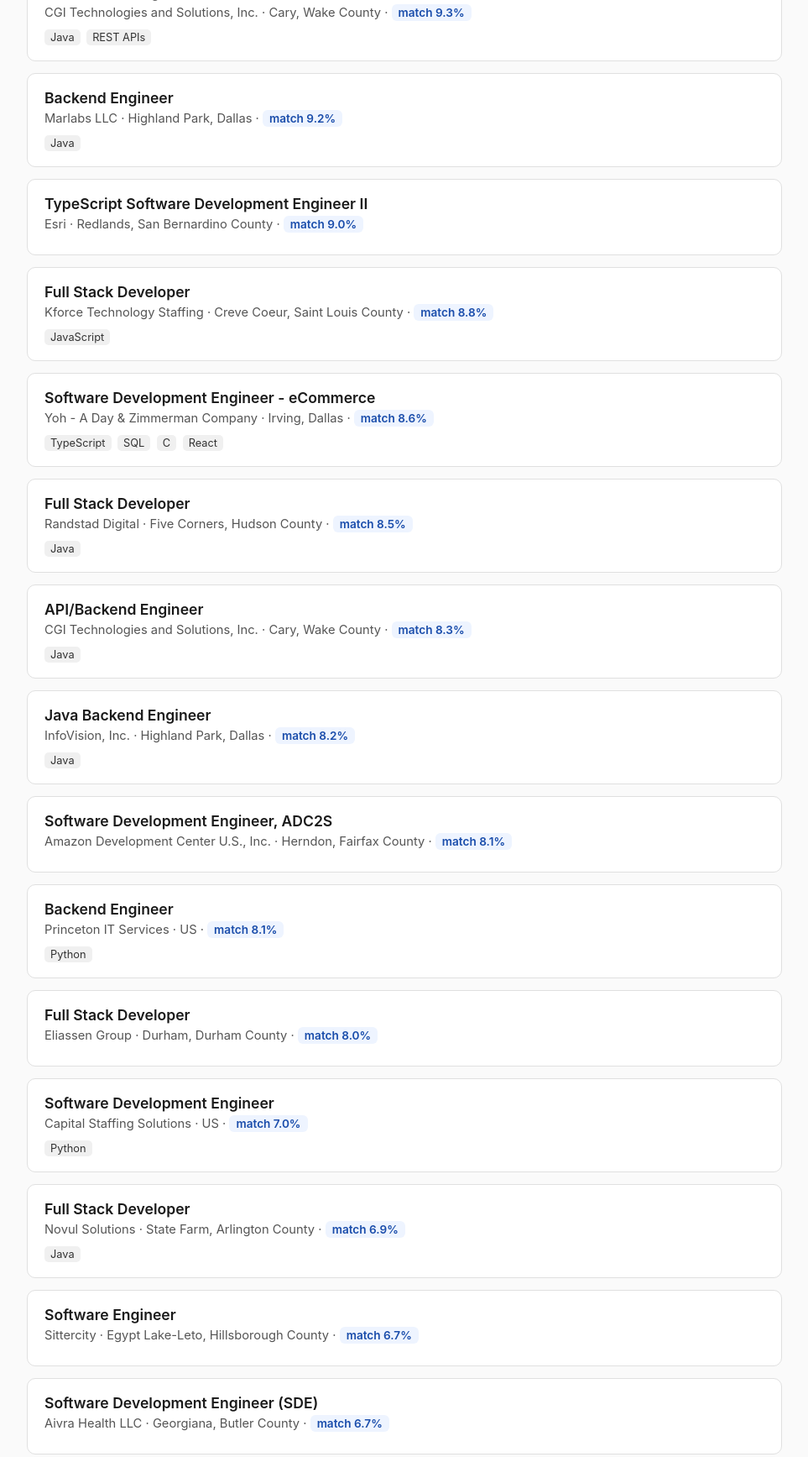
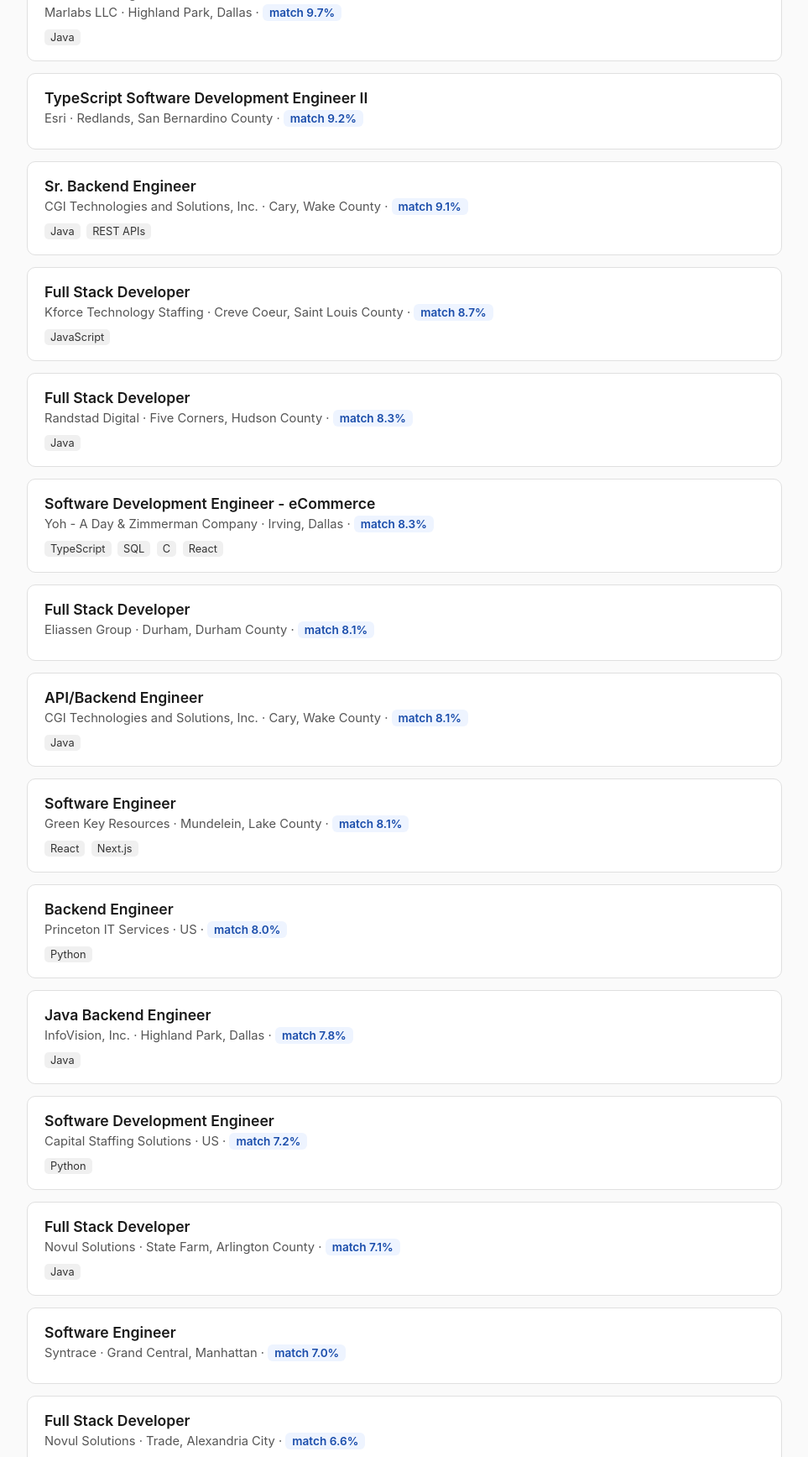
Before and after one commit to philipIsmail/job-matcher, a plain HTML site: page docs/index.html in a window 1280 px wide. Shown: the part 535-2270 px from the top of the page at 84% size, without its empty margins (158-1121 px from the left). Drawn offline with Linux system fonts and the light colour scheme.

Commit message:
Update daily job matches

```diff
--- a/docs/index.html
+++ b/docs/index.html
@@ -25,14 +25,14 @@
 </head>
 <body>
   <h1>Daily Job Matches</h1>
-  <div class="updated">Last updated: 2026-11-19 19:55 UTC · 20 jobs ranked</div>
+  <div class="updated">Last updated: 2026-11-20 19:35 UTC · 20 jobs ranked</div>
 
 
 
     <div class="job">
-      <div class="job-title"><a href="https://www.adzuna.com/land/ad/5970449937?se=_hDKGVPk8RGAvJnbPgF_oA&utm_medium=api&utm_source=84fd4a8d&v=95C72A89E2C11DF9C3A88D6E769C33A5A5CCA6DC" target="_blank">Backend Engineer</a></div>
+      <div class="job-title"><a href="https://www.adzuna.com/land/ad/5970449937?se=Wn67eRnl8RGB-bDIy5dDgQ&utm_medium=api&utm_source=84fd4a8d&v=95C72A89E2C11DF9C3A88D6E769C33A5A5CCA6DC" target="_blank">Backend Engineer</a></div>
       <div class="job-meta">LanceSoft Inc. &middot; US
-        &middot; <span class="score">match 14.3%</span>
+        &middot; <span class="score">match 14.9%</span>
       </div>
 
       <div class="skills">
@@ -46,9 +46,9 @@
     </div>
 
     <div class="job">
-      <div class="job-title"><a href="https://www.adzuna.com/land/ad/5814187240?se=_hDKGVPk8RGAvJnbPgF_oA&utm_medium=api&utm_source=84fd4a8d&v=B8CA06CE8DC19DD6E4B54C3450FA5D1CDCCC4E3E" target="_blank">AWS Backend Engineer</a></div>
+      <div class="job-title"><a href="https://www.adzuna.com/land/ad/5814187240?se=Wn67eRnl8RGB-bDIy5dDgQ&utm_medium=api&utm_source=84fd4a8d&v=B8CA06CE8DC19DD6E4B54C3450FA5D1CDCCC4E3E" target="_blank">AWS Backend Engineer</a></div>
       <div class="job-meta">Princeton IT Services &middot; Frazer, Chester County
-        &middot; <span class="score">match 12.7%</span>
+        &middot; <span class="score">match 13.8%</span>
       </div>
 
       <div class="skills">
@@ -60,9 +60,9 @@
     </div>
 
     <div class="job">
-      <div class="job-title"><a href="https://www.adzuna.com/land/ad/5954381910?se=_hDKGVPk8RGAvJnbPgF_oA&utm_medium=api&utm_source=84fd4a8d&v=D29D4120D9FE2CFC1778401F64E52CBB7E42C690" target="_blank">Java Backend Engineer</a></div>
+      <div class="job-title"><a href="https://www.adzuna.com/land/ad/5954381910?se=Wn67eRnl8RGB-bDIy5dDgQ&utm_medium=api&utm_source=84fd4a8d&v=D29D4120D9FE2CFC1778401F64E52CBB7E42C690" target="_blank">Java Backend Engineer</a></div>
       <div class="job-meta">CGI Technologies and Solutions, Inc. &middot; Cary, Wake County
-        &middot; <span class="score">match 9.9%</span>
+        &middot; <span class="score">match 9.7%</span>
       </div>
 
       <div class="skills">
@@ -76,9 +76,31 @@
     </div>
 
     <div class="job">
-      <div class="job-title"><a href="https://www.adzuna.com/land/ad/5954381897?se=_hDKGVPk8RGAvJnbPgF_oA&utm_medium=api&utm_source=84fd4a8d&v=AB7486046A85CF2393069F2586EE20C93BB7389C" target="_blank">Sr. Backend Engineer</a></div>
+      <div class="job-title"><a href="https://www.adzuna.com/land/ad/5969438251?se=Wn67eRnl8RGB-bDIy5dDgQ&utm_medium=api&utm_source=84fd4a8d&v=BD5D7C04F06E54F1C4D17C053BC498D6FBFC98F5" target="_blank">Backend Engineer</a></div>
+      <div class="job-meta">Marlabs LLC &middot; Highland Park, Dallas
+        &middot; <span class="score">match 9.7%</span>
+      </div>
+
+      <div class="skills">
+
+        <span class="skill-tag">Java</span>
+
+      </div>
+
+    </div>
+
+    <div class="job">
+      <div class="job-title"><a href="https://www.adzuna.com/land/ad/5948636230?se=oLeYdxnl8RGuPayoyp3FzQ&utm_medium=api&utm_source=84fd4a8d&v=4556A53A821A257671522504C160A331535F3EEB" target="_blank">TypeScript Software Development Engineer II</a></div>
+      <div class="job-meta">Esri &middot; Redlands, San Bernardino County
+        &middot; <span class="score">match 9.2%</span>
+      </div>
+
+    </div>
+
+    <div class="job">
+      <div class="job-title"><a href="https://www.adzuna.com/land/ad/5954381897?se=Wn67eRnl8RGB-bDIy5dDgQ&utm_medium=api&utm_source=84fd4a8d&v=AB7486046A85CF2393069F2586EE20C93BB7389C" target="_blank">Sr. Backend Engineer</a></div>
       <div class="job-meta">CGI Technologies and Solutions, Inc. &middot; Cary, Wake County
-        &middot; <span class="score">match 9.3%</span>
+        &middot; <span class="score">match 9.1%</span>
       </div>
 
       <div class="skills">
@@ -92,9 +114,23 @@
     </div>
 
     <div class="job">
-      <div class="job-title"><a href="https://www.adzuna.com/land/ad/5969438251?se=_hDKGVPk8RGAvJnbPgF_oA&utm_medium=api&utm_source=84fd4a8d&v=BD5D7C04F06E54F1C4D17C053BC498D6FBFC98F5" target="_blank">Backend Engineer</a></div>
-      <div class="job-meta">Marlabs LLC &middot; Highland Park, Dallas
-        &middot; <span class="score">match 9.2%</span>
+      <div class="job-title"><a href="https://www.adzuna.com/land/ad/5927964565?se=-Cq9eBnl8RGB-bDIy5dDgQ&utm_medium=api&utm_source=84fd4a8d&v=F49205D0C9CB03D62B92F43F60A8BB754B7A24C0" target="_blank">Full Stack Developer</a></div>
+      <div class="job-meta">Kforce Technology Staffing &middot; Creve Coeur, Saint Louis County
+        &middot; <span class="score">match 8.7%</span>
+      </div>
+
+      <div class="skills">
+
+        <span class="skill-tag">JavaScript</span>
+
+      </div>
+
+    </div>
+
+    <div class="job">
+      <div class="job-title"><a href="https://www.adzuna.com/land/ad/5943738159?se=-Cq9eBnl8RGB-bDIy5dDgQ&utm_medium=api&utm_source=84fd4a8d&v=299E40E4506FA617E989AE9CCB9D8C5E3F8CD763" target="_blank">Full Stack Developer</a></div>
+      <div class="job-meta">Randstad Digital &middot; Five Corners, Hudson County
+        &middot; <span class="score">match 8.3%</span>
       </div>
 
       <div class="skills">
@@ -106,31 +142,9 @@
     </div>
 
     <div class="job">
-      <div class="job-title"><a href="https://www.adzuna.com/land/ad/5948636230?se=ituJF1Pk8RGQV8pfq4KZCg&utm_medium=api&utm_source=84fd4a8d&v=4556A53A821A257671522504C160A331535F3EEB" target="_blank">TypeScript Software Development Engineer II</a></div>
-      <div class="job-meta">Esri &middot; Redlands, San Bernardino County
-        &middot; <span class="score">match 9.0%</span>
-      </div>
-
-    </div>
-
-    <div class="job">
-      <div class="job-title"><a href="https://www.adzuna.com/land/ad/5927964565?se=ntPCGFPk8RGQV8pfq4KZCg&utm_medium=api&utm_source=84fd4a8d&v=F49205D0C9CB03D62B92F43F60A8BB754B7A24C0" target="_blank">Full Stack Developer</a></div>
-      <div class="job-meta">Kforce Technology Staffing &middot; Creve Coeur, Saint Louis County
-        &middot; <span class="score">match 8.8%</span>
-      </div>
-
-      <div class="skills">
-
-        <span class="skill-tag">JavaScript</span>
-
-      </div>
-
-    </div>
-
-    <div class="job">
-      <div class="job-title"><a href="https://www.adzuna.com/land/ad/5970580354?se=ituJF1Pk8RGQV8pfq4KZCg&utm_medium=api&utm_source=84fd4a8d&v=67B162D1AE67813B949FE30FE57E5FCE0EEC627F" target="_blank">Software Development Engineer - eCommerce</a></div>
+      <div class="job-title"><a href="https://www.adzuna.com/land/ad/5970580354?se=oLeYdxnl8RGuPayoyp3FzQ&utm_medium=api&utm_source=84fd4a8d&v=67B162D1AE67813B949FE30FE57E5FCE0EEC627F" target="_blank">Software Development Engineer - eCommerce</a></div>
       <div class="job-meta">Yoh - A Day & Zimmerman Company &middot; Irving, Dallas
-        &middot; <span class="score">match 8.6%</span>
+        &middot; <span class="score">match 8.3%</span>
       </div>
 
       <div class="skills">
@@ -148,9 +162,17 @@
     </div>
 
     <div class="job">
-      <div class="job-title"><a href="https://www.adzuna.com/land/ad/5943738159?se=ntPCGFPk8RGQV8pfq4KZCg&utm_medium=api&utm_source=84fd4a8d&v=299E40E4506FA617E989AE9CCB9D8C5E3F8CD763" target="_blank">Full Stack Developer</a></div>
-      <div class="job-meta">Randstad Digital &middot; Five Corners, Hudson County
-        &middot; <span class="score">match 8.5%</span>
+      <div class="job-title"><a href="https://www.adzuna.com/land/ad/5955581201?se=-Cq9eBnl8RGB-bDIy5dDgQ&utm_medium=api&utm_source=84fd4a8d&v=138E78C4181D0D4D526F63E0E03F52BDA0580831" target="_blank">Full Stack Developer</a></div>
+      <div class="job-meta">Eliassen Group &middot; Durham, Durham County
+        &middot; <span class="score">match 8.1%</span>
+      </div>
+
+    </div>
+
+    <div class="job">
+      <div class="job-title"><a href="https://www.adzuna.com/land/ad/5954381903?se=Wn67eRnl8RGB-bDIy5dDgQ&utm_medium=api&utm_source=84fd4a8d&v=D922CD9304F72BCB38E530DFC28B2348B5B2712F" target="_blank">API/Backend Engineer</a></div>
+      <div class="job-meta">CGI Technologies and Solutions, Inc. &middot; Cary, Wake County
+        &middot; <span class="score">match 8.1%</span>
       </div>
 
       <div class="skills">
@@ -162,9 +184,39 @@
     </div>
 
     <div class="job">
-      <div class="job-title"><a href="https://www.adzuna.com/land/ad/5954381903?se=_hDKGVPk8RGAvJnbPgF_oA&utm_medium=api&utm_source=84fd4a8d&v=D922CD9304F72BCB38E530DFC28B2348B5B2712F" target="_blank">API/Backend Engineer</a></div>
-      <div class="job-meta">CGI Technologies and Solutions, Inc. &middot; Cary, Wake County
-        &middot; <span class="score">match 8.3%</span>
+      <div class="job-title"><a href="https://www.adzuna.com/land/ad/5957666280?se=gDl-dhnl8RGuPayoyp3FzQ&utm_medium=api&utm_source=84fd4a8d&v=46ACB1AF9195191D8B1E42BB8B56536EC5AFC28C" target="_blank">Software Engineer</a></div>
+      <div class="job-meta">Green Key Resources &middot; Mundelein, Lake County
+        &middot; <span class="score">match 8.1%</span>
+      </div>
+
+      <div class="skills">
+
+        <span class="skill-tag">React</span>
+
+        <span class="skill-tag">Next.js</span>
+
+      </div>
+
+    </div>
+
+    <div class="job">
+      <div class="job-title"><a href="https://www.adzuna.com/land/ad/5814218771?se=Wn67eRnl8RGB-bDIy5dDgQ&utm_medium=api&utm_source=84fd4a8d&v=E91B3A74F87449BB608350F88FF03F643F84C416" target="_blank">Backend Engineer</a></div>
+      <div class="job-meta">Princeton IT Services &middot; US
+        &middot; <span class="score">match 8.0%</span>
+      </div>
+
+      <div class="skills">
+
+        <span class="skill-tag">Python</span>
+
+      </div>
+
+    </div>
+
+    <div class="job">
+      <div class="job-title"><a href="https://www.adzuna.com/land/ad/5945987453?se=Wn67eRnl8RGB-bDIy5dDgQ&utm_medium=api&utm_source=84fd4a8d&v=5A72CC6330F3311389CEF3CF2BBBBC9896E4CA53" target="_blank">Java Backend Engineer</a></div>
+      <div class="job-meta">InfoVision, Inc. &middot; Highland Park, Dallas
+        &middot; <span class="score">match 7.8%</span>
       </div>
 
       <div class="skills">
@@ -176,9 +228,23 @@
     </div>
 
     <div class="job">
-      <div class="job-title"><a href="https://www.adzuna.com/land/ad/5945987453?se=_hDKGVPk8RGAvJnbPgF_oA&utm_medium=api&utm_source=84fd4a8d&v=5A72CC6330F3311389CEF3CF2BBBBC9896E4CA53" target="_blank">Java Backend Engineer</a></div>
-      <div class="job-meta">InfoVision, Inc. &middot; Highland Park, Dallas
-        &middot; <span class="score">match 8.2%</span>
+      <div class="job-title"><a href="https://www.adzuna.com/land/ad/5950838137?se=oLeYdxnl8RGuPayoyp3FzQ&utm_medium=api&utm_source=84fd4a8d&v=94763DCA3A4A9A1749A4660D75369E6C09AD0E71" target="_blank">Software Development Engineer</a></div>
+      <div class="job-meta">Capital Staffing Solutions &middot; US
+        &middot; <span class="score">match 7.2%</span>
+      </div>
+
+      <div class="skills">
+
+        <span class="skill-tag">Python</span>
+
+      </div>
+
+    </div>
+
+    <div class="job">
+      <div class="job-title"><a href="https://www.adzuna.com/land/ad/5958613574?se=-Cq9eBnl8RGB-bDIy5dDgQ&utm_medium=api&utm_source=84fd4a8d&v=7FB4835A653E1B6641CFC4C31C0B721341C84C95" target="_blank">Full Stack Developer</a></div>
+      <div class="job-meta">Novul Solutions &middot; State Farm, Arlington County
+        &middot; <span class="score">match 7.1%</span>
       </div>
 
       <div class="skills">
@@ -190,83 +256,17 @@
     </div>
 
     <div class="job">
-      <div class="job-title"><a href="https://www.adzuna.com/land/ad/5967114675?se=ituJF1Pk8RGQV8pfq4KZCg&utm_medium=api&utm_source=84fd4a8d&v=B6AD568CF07C7432A6F9BE58ABCAD402F1F50405" target="_blank">Software Development Engineer, ADC2S</a></div>
-      <div class="job-meta">Amazon Development Center U.S., Inc. &middot; Herndon, Fairfax County
-        &middot; <span class="score">match 8.1%</span>
+      <div class="job-title"><a href="https://www.adzuna.com/land/ad/5972754566?se=gDl-dhnl8RGuPayoyp3FzQ&utm_medium=api&utm_source=84fd4a8d&v=DB624761DF11EA1F875229908FD3BC8964A5D703" target="_blank">Software Engineer</a></div>
+      <div class="job-meta">Syntrace &middot; Grand Central, Manhattan
+        &middot; <span class="score">match 7.0%</span>
       </div>
 
     </div>
 
     <div class="job">
-      <div class="job-title"><a href="https://www.adzuna.com/land/ad/5814218771?se=_hDKGVPk8RGAvJnbPgF_oA&utm_medium=api&utm_source=84fd4a8d&v=E91B3A74F87449BB608350F88FF03F643F84C416" target="_blank">Backend Engineer</a></div>
-      <div class="job-meta">Princeton IT Services &middot; US
-        &middot; <span class="score">match 8.1%</span>
-      </div>
-
-      <div class="skills">
-
-        <span class="skill-tag">Python</span>
-
-      </div>
-
-    </div>
-
-    <div class="job">
-      <div class="job-title"><a href="https://www.adzuna.com/land/ad/5955581201?se=ntPCGFPk8RGQV8pfq4KZCg&utm_medium=api&utm_source=84fd4a8d&v=138E78C4181D0D4D526F63E0E03F52BDA0580831" target="_blank">Full Stack Developer</a></div>
-      <div class="job-meta">Eliassen Group &middot; Durham, Durham County
-        &middot; <span class="score">match 8.0%</span>
-      </div>
-
-    </div>
-
-    <div class="job">
-      <div class="job-title"><a href="https://www.adzuna.com/land/ad/5950838137?se=ituJF1Pk8RGQV8pfq4KZCg&utm_medium=api&utm_source=84fd4a8d&v=94763DCA3A4A9A1749A4660D75369E6C09AD0E71" target="_blank">Software Development Engineer</a></div>
-      <div class="job-meta">Capital Staffing Solutions &middot; US
-        &middot; <span class="score">match 7.0%</span>
-      </div>
-
-      <div class="skills">
-
-        <span class="skill-tag">Python</span>
-
-      </div>
-
-    </div>
-
-    <div class="job">
-      <div class="job-title"><a href="https://www.adzuna.com/land/ad/5958613574?se=ntPCGFPk8RGQV8pfq4KZCg&utm_medium=api&utm_source=84fd4a8d&v=7FB4835A653E1B6641CFC4C31C0B721341C84C95" target="_blank">Full Stack Developer</a></div>
-      <div class="job-meta">Novul Solutions &middot; State Farm, Arlington County
-        &middot; <span class="score">match 6.9%</span>
-      </div>
-
-      <div class="skills">
-
-        <span class="skill-tag">Java</span>
-
-      </div>
-
-    </div>
-
-    <div class="job">
-      <div class="job-title"><a href="https://www.adzuna.com/land/ad/5947859861?se=TGlZFlPk8RGQV8pfq4KZCg&utm_medium=api&utm_source=84fd4a8d&v=D6B4CF1755C8647AC57F30F88DB87D3A9DFFF10C" target="_blank">Software Engineer</a></div>
-      <div class="job-meta">Sittercity &middot; Egypt Lake-Leto, Hillsborough County
-        &middot; <span class="score">match 6.7%</span>
-      </div>
-
-    </div>
-
-    <div class="job">
-      <div class="job-title"><a href="https://www.adzuna.com/land/ad/5952255999?se=ituJF1Pk8RGQV8pfq4KZCg&utm_medium=api&utm_source=84fd4a8d&v=5B7F949932AD15043863B9ACA63BDC5469742948" target="_blank">Software Development Engineer (SDE)</a></div>
-      <div class="job-meta">Aivra Health LLC &middot; Georgiana, Butler County
-        &middot; <span class="score">match 6.7%</span>
-      </div>
-
-    </div>
-
-    <div class="job">
-      <div class="job-title"><a href="https://www.adzuna.com/land/ad/5903176807?se=ntPCGFPk8RGQV8pfq4KZCg&utm_medium=api&utm_source=84fd4a8d&v=16743A057560DED467E0CDD79F30E9503D2F3E39" target="_blank">Full Stack Developer</a></div>
+      <div class="job-title"><a href="https://www.adzuna.com/land/ad/5903176807?se=-Cq9eBnl8RGB-bDIy5dDgQ&utm_medium=api&utm_source=84fd4a8d&v=16743A057560DED467E0CDD79F30E9503D2F3E39" target="_blank">Full Stack Developer</a></div>
       <div class="job-meta">Novul Solutions &middot; Trade, Alexandria City
-        &middot; <span class="score">match 6.7%</span>
+        &middot; <span class="score">match 6.6%</span>
       </div>
 
       <div class="skills">
@@ -282,9 +282,17 @@
     </div>
 
     <div class="job">
-      <div class="job-title"><a href="https://www.adzuna.com/land/ad/5962709818?se=TGlZFlPk8RGQV8pfq4KZCg&utm_medium=api&utm_source=84fd4a8d&v=ABCE61B170EA1A5C2A21914CD766C5524905BC96" target="_blank">Software Engineer</a></div>
-      <div class="job-meta">Sittercity &middot; Middle West, Philadelphia County
-        &middot; <span class="score">match 6.2%</span>
+      <div class="job-title"><a href="https://www.adzuna.com/land/ad/5952255999?se=oLeYdxnl8RGuPayoyp3FzQ&utm_medium=api&utm_source=84fd4a8d&v=5B7F949932AD15043863B9ACA63BDC5469742948" target="_blank">Software Development Engineer (SDE)</a></div>
+      <div class="job-meta">Aivra Health LLC &middot; Georgiana, Butler County
+        &middot; <span class="score">match 6.5%</span>
+      </div>
+
+    </div>
+
+    <div class="job">
+      <div class="job-title"><a href="https://www.adzuna.com/land/ad/5947859861?se=gDl-dhnl8RGuPayoyp3FzQ&utm_medium=api&utm_source=84fd4a8d&v=D6B4CF1755C8647AC57F30F88DB87D3A9DFFF10C" target="_blank">Software Engineer</a></div>
+      <div class="job-meta">Sittercity &middot; Egypt Lake-Leto, Hillsborough County
+        &middot; <span class="score">match 6.5%</span>
       </div>
 
     </div>
```
